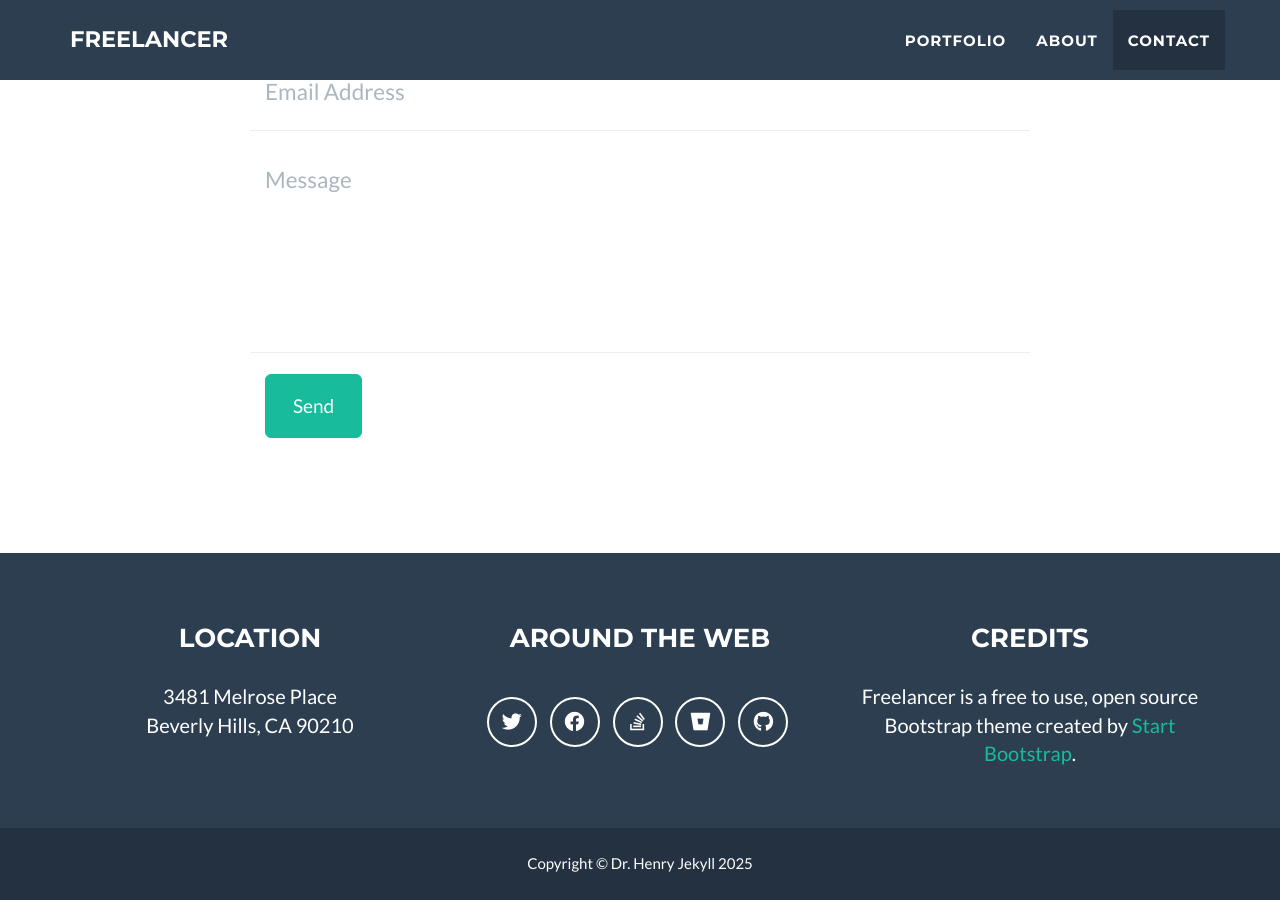
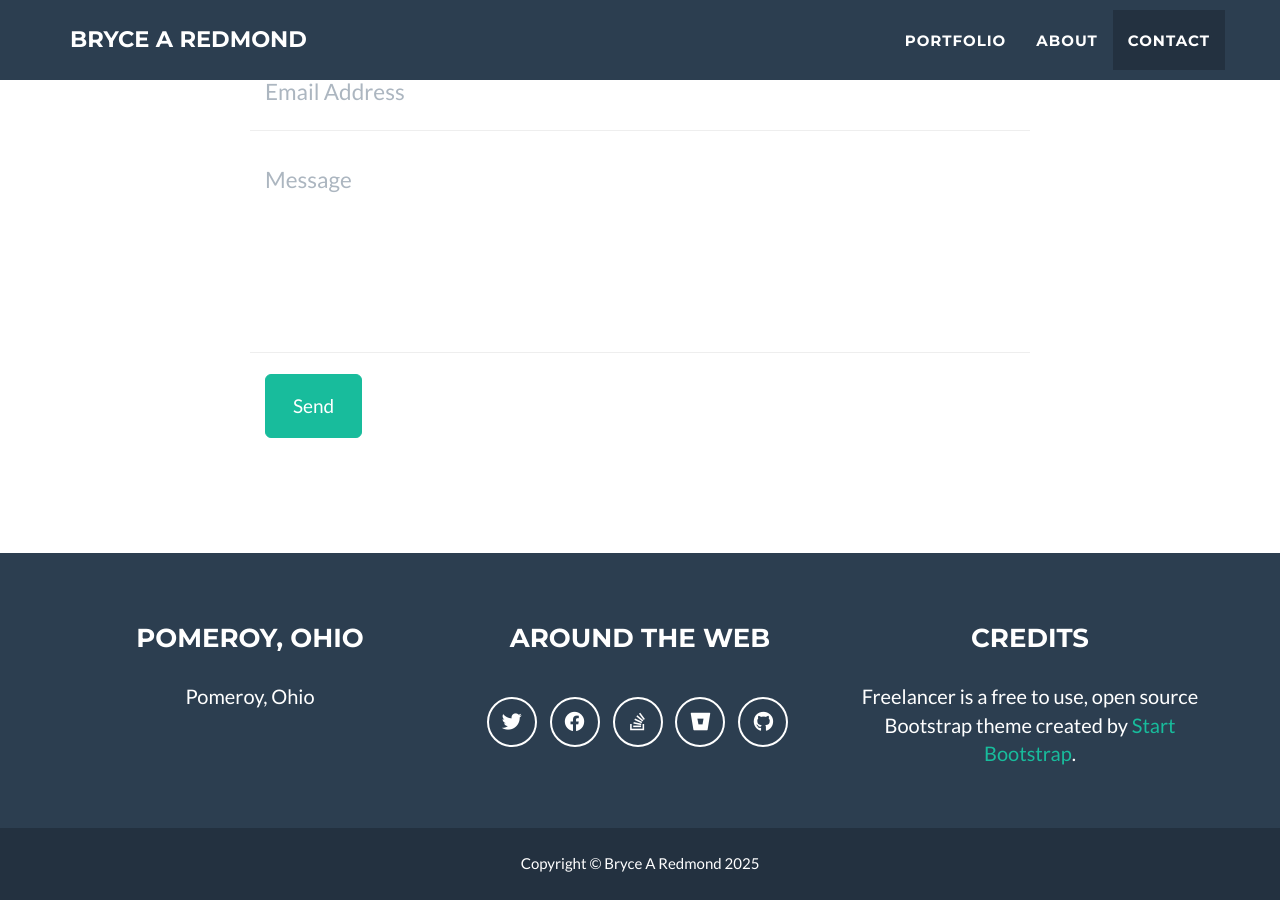
Before and after one commit to BARedmond/BARedmond.github.io, a Jekyll site: the page built from _posts/2014-07-18-project-1.markdown, in a window 1280 px wide and 900 px high, scrolled down 2492 px. Built offline with Jekyll 4.4.1, drawn with Linux system fonts in a browser that asks for light colours; some of the changed text lies outside the part shown.

Commit message:
Update _config.yml

```diff
--- a/_config.yml
+++ b/_config.yml
@@ -1,11 +1,11 @@
 # Site settings
-title: Freelancer
-email: your-email@domain.com
-url: https://github.com/jeromelachaud/freelancer-theme
-description: "Write an awesome description for your new site here. You can edit this line in _config.yml. It will appear in your document head meta (for Google search results) and in your feed.xml site description."
-keywords: "your keywords, separated by commas"
-skills: "Web Developer - Graphic Artist - User Experience Designer"
-meta_author: LastName FirstName
+title: Bryce A Redmond
+email: Sizzleracn@aol.com
+url: https://BARedmond.github.io
+description: "The Bryce A Redmond Showcase Website"
+keywords: "bryce redmond, cape cod, diy home build, sewing a flag, building a bench "
+skills: "Home Builder - Artist - DIYer"
+meta_author: Redmond Bryce
 
 # Google webmaster tools
 google_verify:
@@ -32,8 +32,8 @@ color:
 
 # Footer settings
 footer:
-  copyright: Dr. Henry Jekyll
-  location: Location
+  copyright: Bryce A Redmond
+  location: Pomeroy, Ohio
   social: Around the Web
   credits: Credits
 
@@ -52,8 +52,8 @@ social:
 
 # Postal address (add as many lines as necessary)
 address:
-  - line: 3481 Melrose Place
-  - line: Beverly Hills, CA 90210
+  - line: Pomeroy, Ohio
+  - line:
 
 # Credits content
 credits: 'Freelancer is a free to use, open source Bootstrap theme created by <a href="http://startbootstrap.com">Start Bootstrap</a>.'
```
